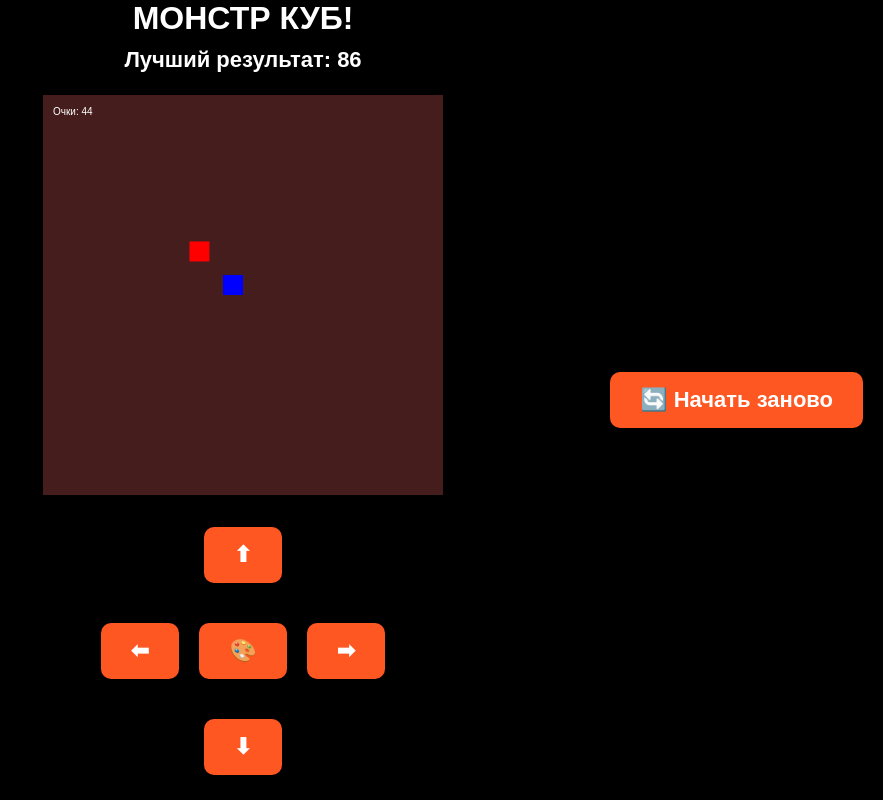
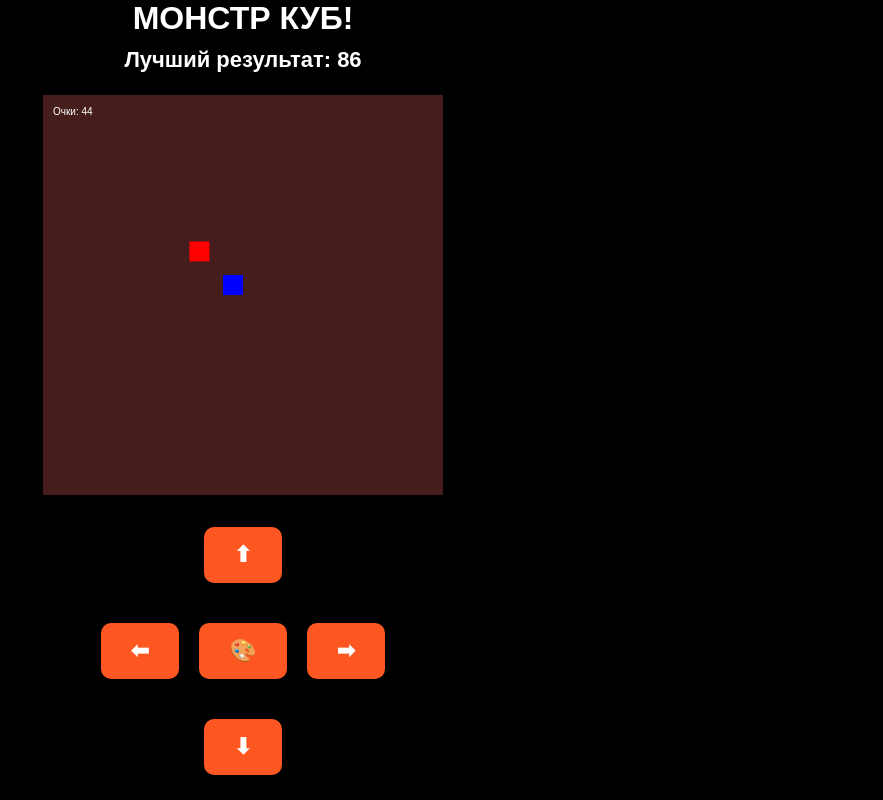
Before and after one commit to oma2410/RUN-AWAY-FROM-THE-CUBE, a plain HTML site: page index.html in a window 1280 px wide. Shown: the whole page, without its empty margins (397-1280 px from the left). Drawn offline with Linux system fonts and the light colour scheme.

Commit message:
новый файл

```diff
--- a/index.html
+++ b/index.html
@@ -71,7 +71,7 @@
       <button onclick="move('down')">⬇</button>
     </div>
     <div class="side-controls">
-      <button onclick="restartGame()">🔄 Начать заново</button>
+
     </div>
     <script>
       const canvas = document.getElementById("gameCanvas");
```
